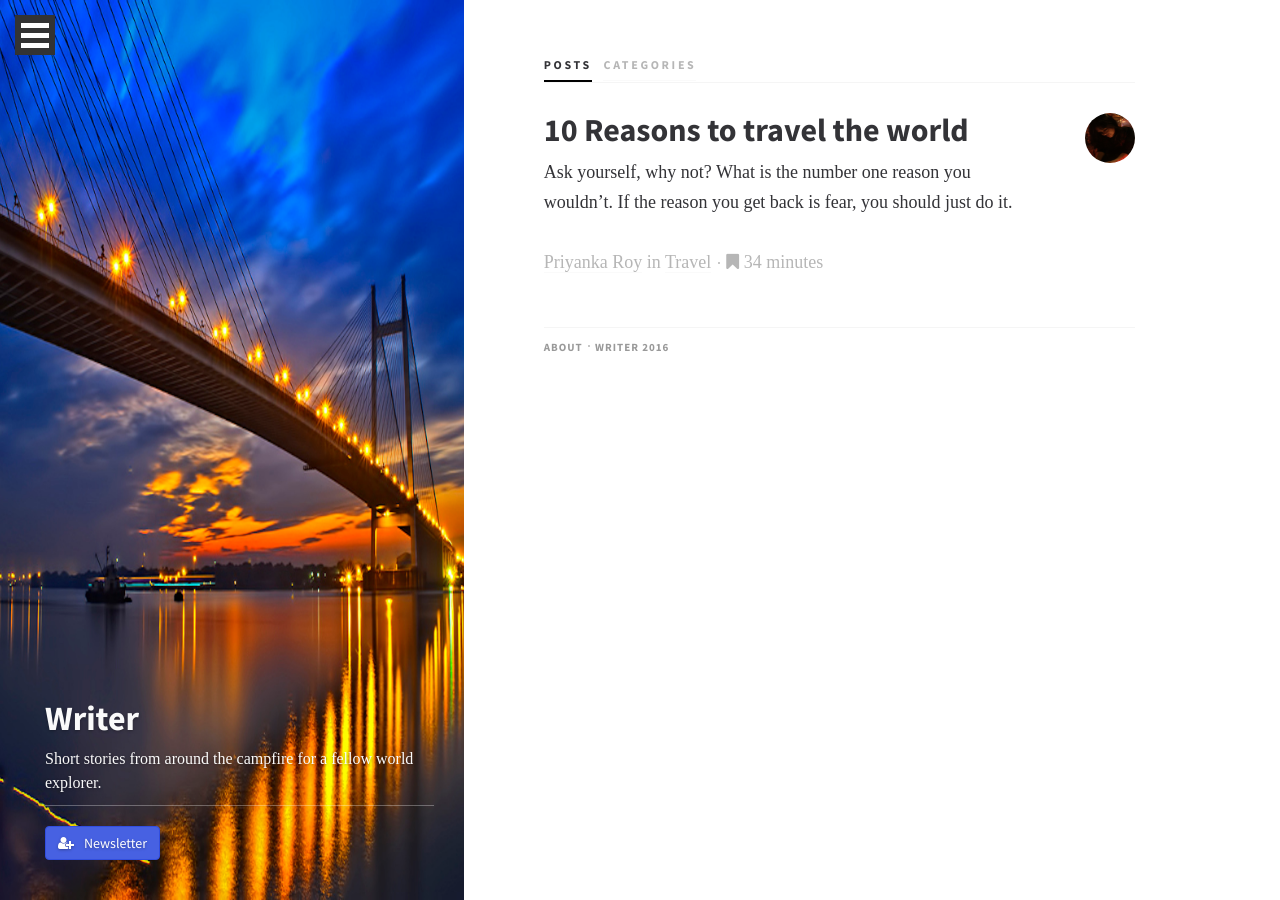
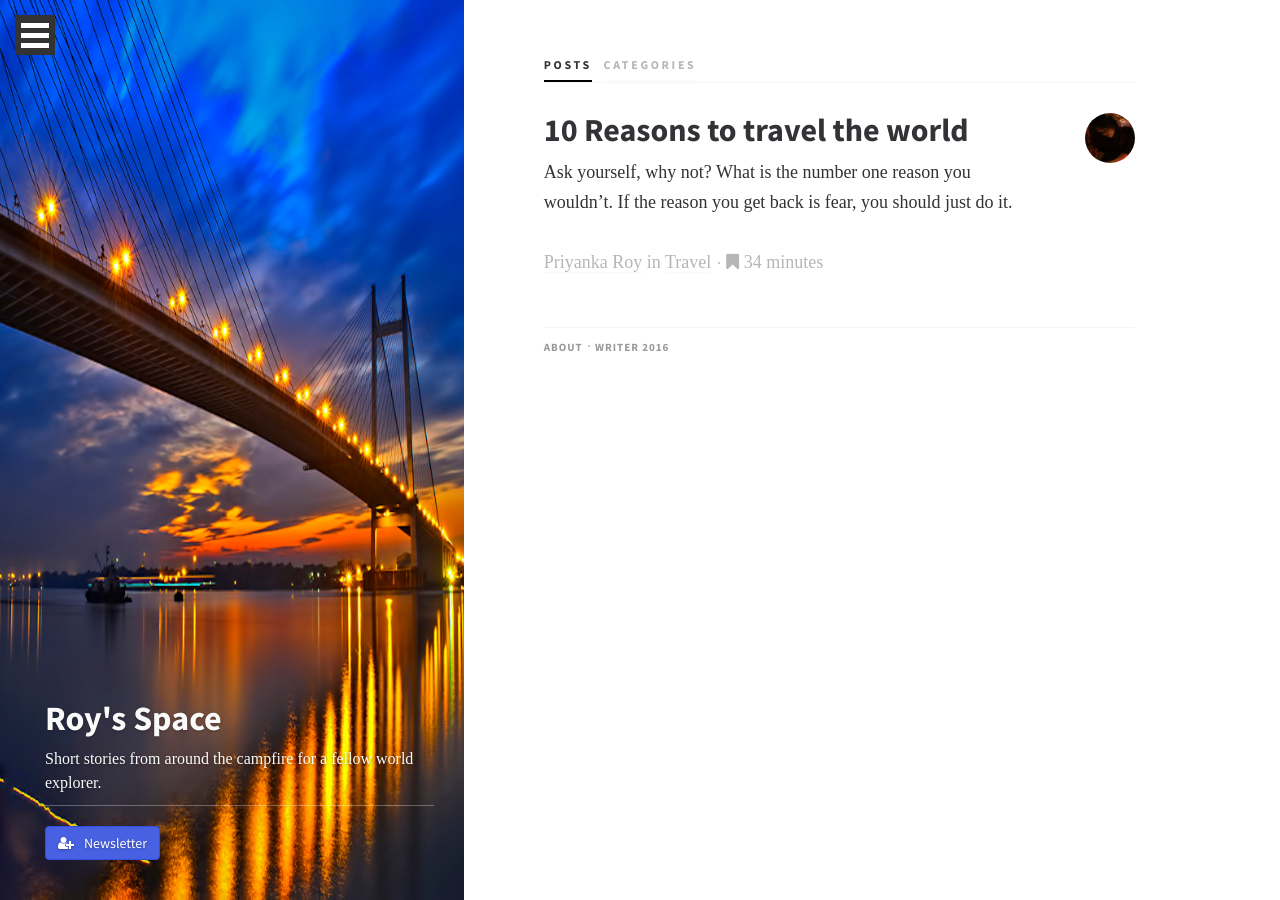
Before and after one commit to missroy/missroy.github.io, a Jekyll site: the page built from index.html, in a window 1280 px wide. Built offline with Jekyll 4.4.1, drawn with Linux system fonts in a browser that asks for light colours; some web fonts are replaced.

Commit message:
changed site title

```diff
--- a/_config.yml
+++ b/_config.yml
@@ -1,5 +1,5 @@
 # Site settings
-title: Writer Theme
+title: Roy's Space
 email: priyankar.r93@gmail.com
 description: > # Writer Theme is a responsive template
  focussed on typography, minimal design and
--- a/index.html
+++ b/index.html
@@ -1,7 +1,7 @@
 ---
 layout: home
 feature_image: howrah
-title: Writer
+title: Roy's Space
 desc: Short stories from around the campfire for a fellow world explorer.
 include_cta_btn: true
 cta_text: Newsletter
```
